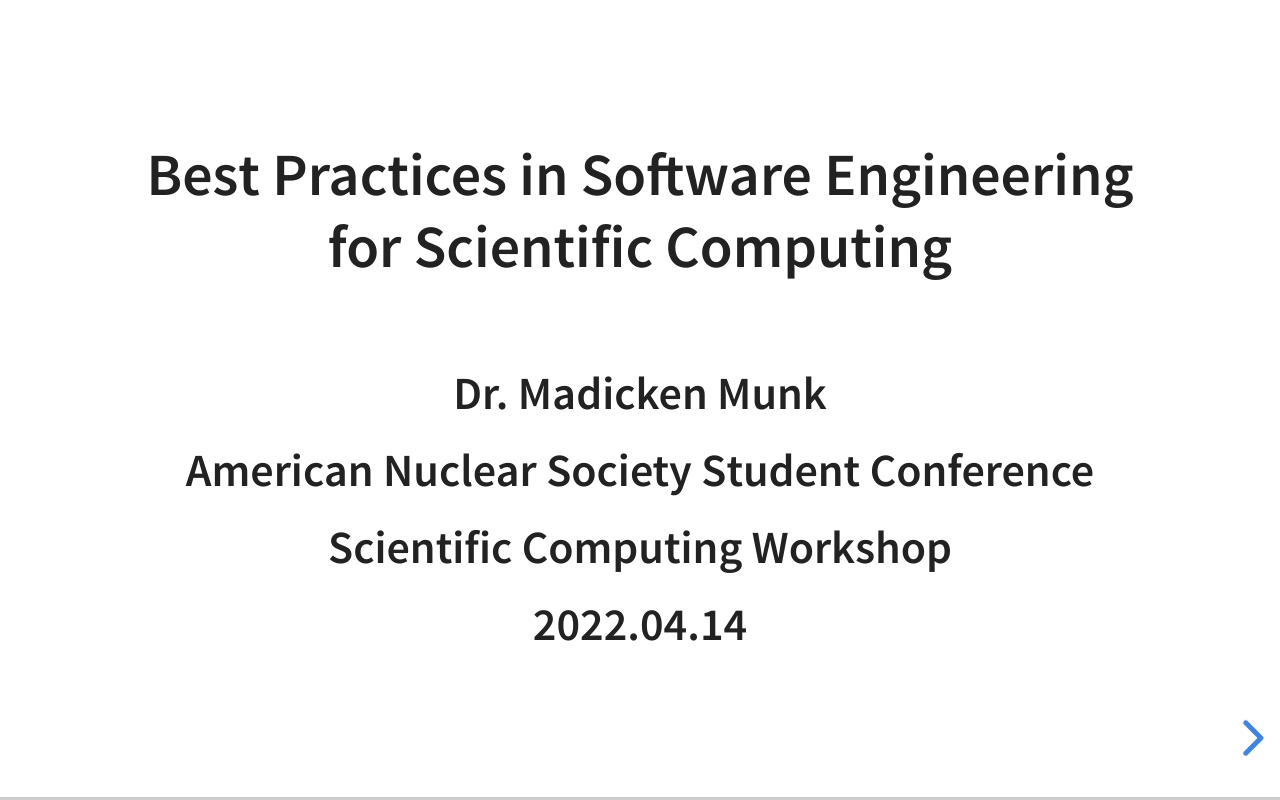
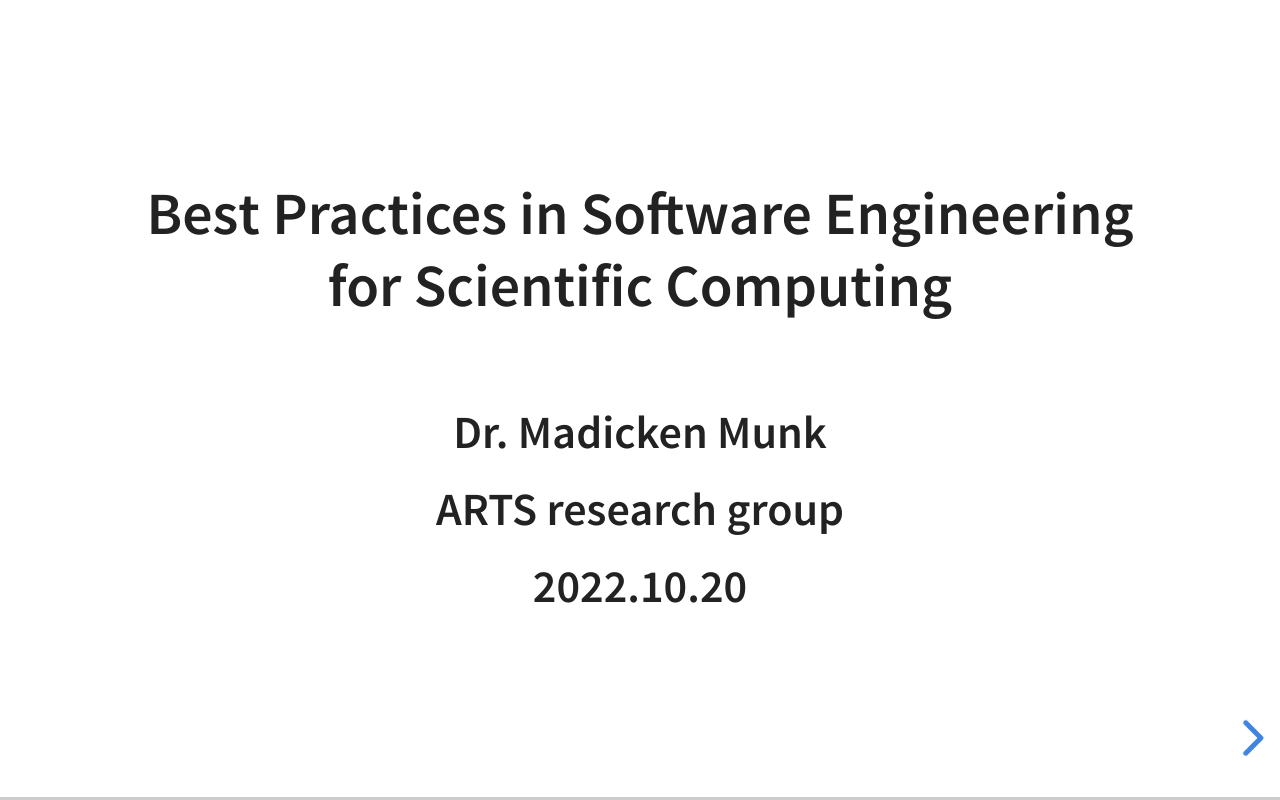
Before and after one commit to munkm/2022-10-20-ARTS, a website: page index.html in a window 1280 px wide. Drawn offline with nearby package versions, Linux system fonts and the light colour scheme; some packages are replaced by stand-ins of ours.

Commit message:
update talk info for ARTS group

```diff
--- a/index.html
+++ b/index.html
@@ -7,7 +7,7 @@
 
         <meta name="description" content="
         A one hour presentation on best practices for software development in scientific computing.
-        Given as a supplement to the Scientific Computing workshop at the 2022 ANS student conference at the University of Illinois at Urbana Champaign, April 14, 2022.
+        Given as a talk to the ARTS research group at the University of Illinois at Urbana Champaign, October 20, 2022.
         ">
         <meta name="author" content="Madicken Munk">
 
@@ -34,9 +34,8 @@
                     </h3>
                     <br/>
                     <h4>Dr. Madicken Munk</h4>
-                    <h4>American Nuclear Society Student Conference</h4>
-                    <h4>Scientific Computing Workshop</h4>
-                    <h4>2022.04.14</h4>
+                    <h4>ARTS research group</h4>
+                    <h4>2022.10.20</h4>
                 </section>
                 <section data-transition="convex">
                     <section>
@@ -970,13 +969,13 @@
                     <h2>Let's git started!!!</h2>
                     <h4>Madicken Munk</h4>
                     <br/>
-                    <a href="https://munkm.github.io/2022-04-14-ANS-StuCon">https://munkm.github.io/2022-04-14-ANS-StuCon</a>
+                    <a href="https://munkm.github.io/2022-10-20-ARTS">https://munkm.github.io/2022-10-20-ARTS</a>
                     <br/>
 
                     </font>
                     </br>
                     <font size="4">
-                        <a rel="license" href="http://creativecommons.org/licenses/by/4.0/"><img alt="Creative Commons License" style="border-width:0" src="https://i.creativecommons.org/l/by/4.0/88x31.png" /></a><br /><span xmlns:dct="http://purl.org/dc/terms/" property="dct:title">Best Practices in Software Engineering for Scientific Computing</span> by <a xmlns:cc="http://creativecommons.org/ns#" href="http://munkm.github.io" property="cc:attributionName" rel="cc:attributionURL">Madicken Munk</a> is licensed under a <a rel="license" href="http://creativecommons.org/licenses/by/4.0/">Creative Commons Attribution 4.0 International License</a>.<br />Based on a work at <a xmlns:dct="http://purl.org/dc/terms/" href="http://munkm.github.io/2022-04-14-ANS-StuCon" rel="dct:source">http://munkm.github.io/2022-04-14-ANS-StuCon</a>.
+                        <a rel="license" href="http://creativecommons.org/licenses/by/4.0/"><img alt="Creative Commons License" style="border-width:0" src="https://i.creativecommons.org/l/by/4.0/88x31.png" /></a><br /><span xmlns:dct="http://purl.org/dc/terms/" property="dct:title">Best Practices in Software Engineering for Scientific Computing</span> by <a xmlns:cc="http://creativecommons.org/ns#" href="http://munkm.github.io" property="cc:attributionName" rel="cc:attributionURL">Madicken Munk</a> is licensed under a <a rel="license" href="http://creativecommons.org/licenses/by/4.0/">Creative Commons Attribution 4.0 International License</a>.<br />Based on a work at <a xmlns:dct="http://purl.org/dc/terms/" href="http://munkm.github.io/2022-10-20-ARTS" rel="dct:source">http://munkm.github.io/2022-10-20-ARTS</a>.
                     </font>
                     </section>
                 </section>
```
Also changed, not shown: README.md.
